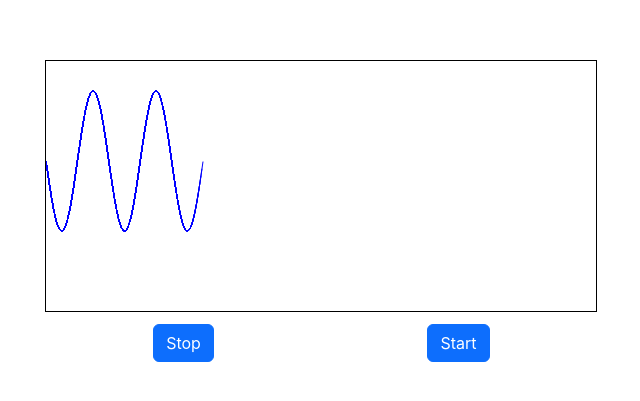
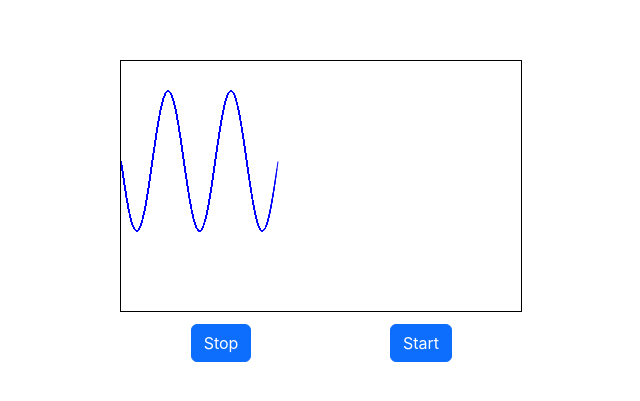
Before and after one commit to petesouth/ecg-chart, a React (Create React App) app: page / in a window 1280 px wide. Shown: the part 189-590 px from the top of the page, without its empty margins (319-959 px from the left). Built offline with nearby package versions, Linux system fonts and the light colour scheme.

Commit message:
About ready for grid

```diff
--- a/src/App.tsx
+++ b/src/App.tsx
@@ -7,7 +7,7 @@ function App() {
   return (
     <div className="App">
       <header className="App-header">
-        <EcgChart chartcolor={'blue'} height={250} width={550} />
+        <EcgChart chartcolor={'blue'} height={250} width={400} />
       </header>
     </div>
   );
--- a/src/EcgChart.tsx
+++ b/src/EcgChart.tsx
@@ -26,6 +26,7 @@ export default function EcgChart(props: EcgChartProps) {
     const canvasRef = useRef(null);
     const data: number[] = [];
 
+
     // TESTING: fill data with some test values
     for (var i = 0; i < props.width; i++) {
         data.push(Math.sin(i / 10) * 70 + 100);
@@ -38,7 +39,6 @@ export default function EcgChart(props: EcgChartProps) {
 
 
     const animate = (canvas: any, ctx: any) => {
-        console.log("x", x, data[x])
 
         if (continueAnimation === false) {
             x = 0;
@@ -52,7 +52,7 @@ export default function EcgChart(props: EcgChartProps) {
         if (x === 0) {
             ctx.lineWidth = 1;
             ctx.moveTo(x, data[x]);
-
+            ctx.beginPath();
         }
 
         ctx.fillStyle = "white";
@@ -80,7 +80,9 @@ export default function EcgChart(props: EcgChartProps) {
     return (<Container key={uuidv4()}>
         <Row>
             <Col>
-                <canvas style={{ background: "white", border: "solid 1px black" }} width={props.width} height={props.height} id={canvasId} key={canvasId} ref={canvasRef} />
+                <canvas style={{ background: "white", border: "solid 1px black" }} width={props.width} height={props.height} id={canvasId} key={canvasId} ref={canvasRef} onResize={()=>{
+
+                }}/>
             </Col>
         </Row>
         <Row>
```
